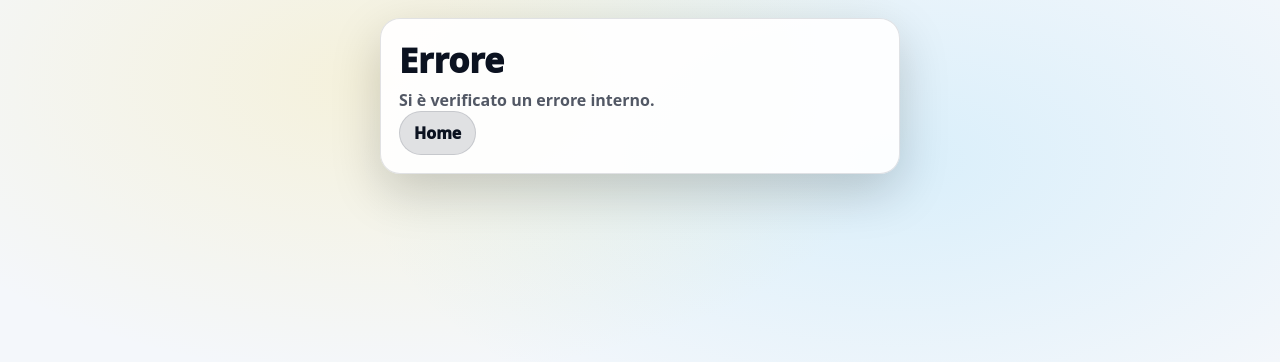
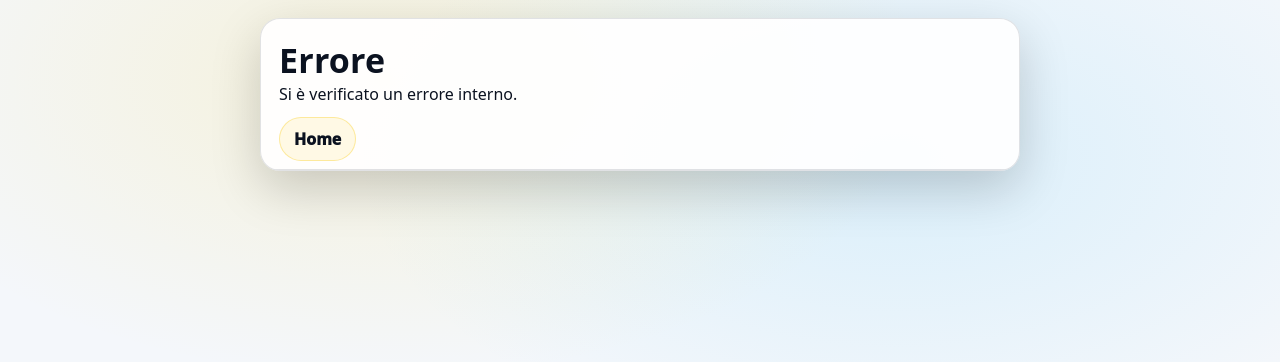
Before and after one commit to gidl59/pay4you-cards-fire, a Flask app: template templates/500.html in a window 1280 px wide. Shown: the top 362 px of the page. Run offline with Flask 3, Linux system fonts and the light colour scheme; the template is opened without the code that fills it, so the values that code supplies are empty.

Commit message:
Update 500.html

```diff
--- a/templates/500.html
+++ b/templates/500.html
@@ -2,10 +2,14 @@
 {% block title %}500{% endblock %}
 {% block content %}
 <div class="page-main">
-  <div class="login-card" style="max-width:760px;">
-    <div class="login-title">Errore</div>
-    <div class="login-sub">Si è verificato un errore interno.</div>
-    <a class="btn ghost" href="{{ url_for('home') }}">Home</a>
+  <div class="panel" style="max-width:760px;">
+    <div class="panel-head">
+      <h1 class="page-title">Errore</h1>
+      <div class="hint">Si è verificato un errore interno.</div>
+      <div class="toolbar">
+        <a class="btn" href="/">Home</a>
+      </div>
+    </div>
   </div>
 </div>
 {% endblock %}
```
